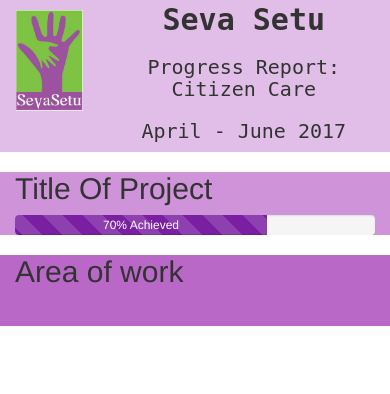
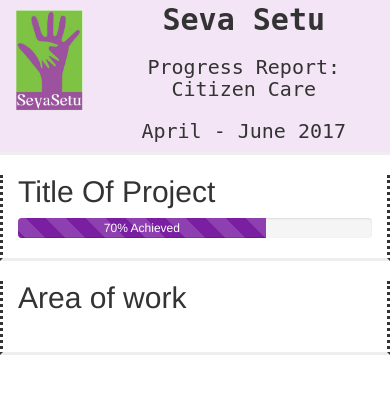
Before and after one commit to seva-setu/fundraiser-report-card, a PHP site: page / in a window 390 px wide. Shown: the top 394 px of the page. Run offline with PHP 8.4, Linux system fonts and the light colour scheme; some libraries are stand-ins or nearby versions.

Commit message:
Unwanted space on smaller resolution Issue resolved + changed color combination + added border

```diff
--- a/index.php
+++ b/index.php
@@ -17,10 +17,18 @@
 	@media screen and (min-width:320px) and (max-width:640px) and (orientation:portrait) {
 
   		body{font-size: 10px;}
+  		.div3{
+  			border-left-style: dotted;
+  		}
+
 	}
 	@media screen and (min-width:320px) and (max-width:640px) and (orientation:landscape) {
 
   		body{font-size: 14px;}
+  		.div3{
+  			border-left-style: dotted;
+  		}
+
 	}
 	h1{
 		font-size: 3em;
@@ -28,11 +36,15 @@
 	h2{
 		font-size: 2em;
 	}
+	hr.style6 {
+	background-color: #fff;
+	border-top: 2px dotted #8c8b8b;
+	}
 
 	</style>
 </head>
 <body>
-	<div class="container-fluid" style="background-color:#e1bee7">
+	<div class="container-fluid" style="background-color:#f3e5f5;border-block-end-style: inset;" >
 		<div class="row">
 			<div class="col-xs-3">
 				<img class="img-responsive" src="img/logo.jpg" height=100 width=75 style="position: relative;left:1%;margin-top:1em;"></img>
@@ -48,7 +60,7 @@
 	</div>
 	<div class="container-fluid">
 		<div class="row">
-			<div class="col-sm-7" style="background-color:#ce93d8">
+			<div class="col-sm-7" style="border-block-end-style: inset;border-right-style: dotted;border-left-style: dotted;">
 				<h1>Title Of Project</h1>
 				<div class="progress">
     				<div class="progress-bar progress-bar-striped active" role="progressbar" aria-valuenow="70" aria-valuemin="0" aria-valuemax="100" style="width:70%;background-color:#7b1fa2">
@@ -56,7 +68,7 @@
     				</div>
   				</div>
 			</div>
-			<div class="col-sm-5" style="background-color:#ba68c8">
+			<div class="col-sm-5 div3" style="border-block-end-style: inset;border-right-style: dotted;">
 				<h1>Area of work</h1>
 				<br>
 				<br>
```
Also changed, not shown: img/favicon.ico (deleted).
